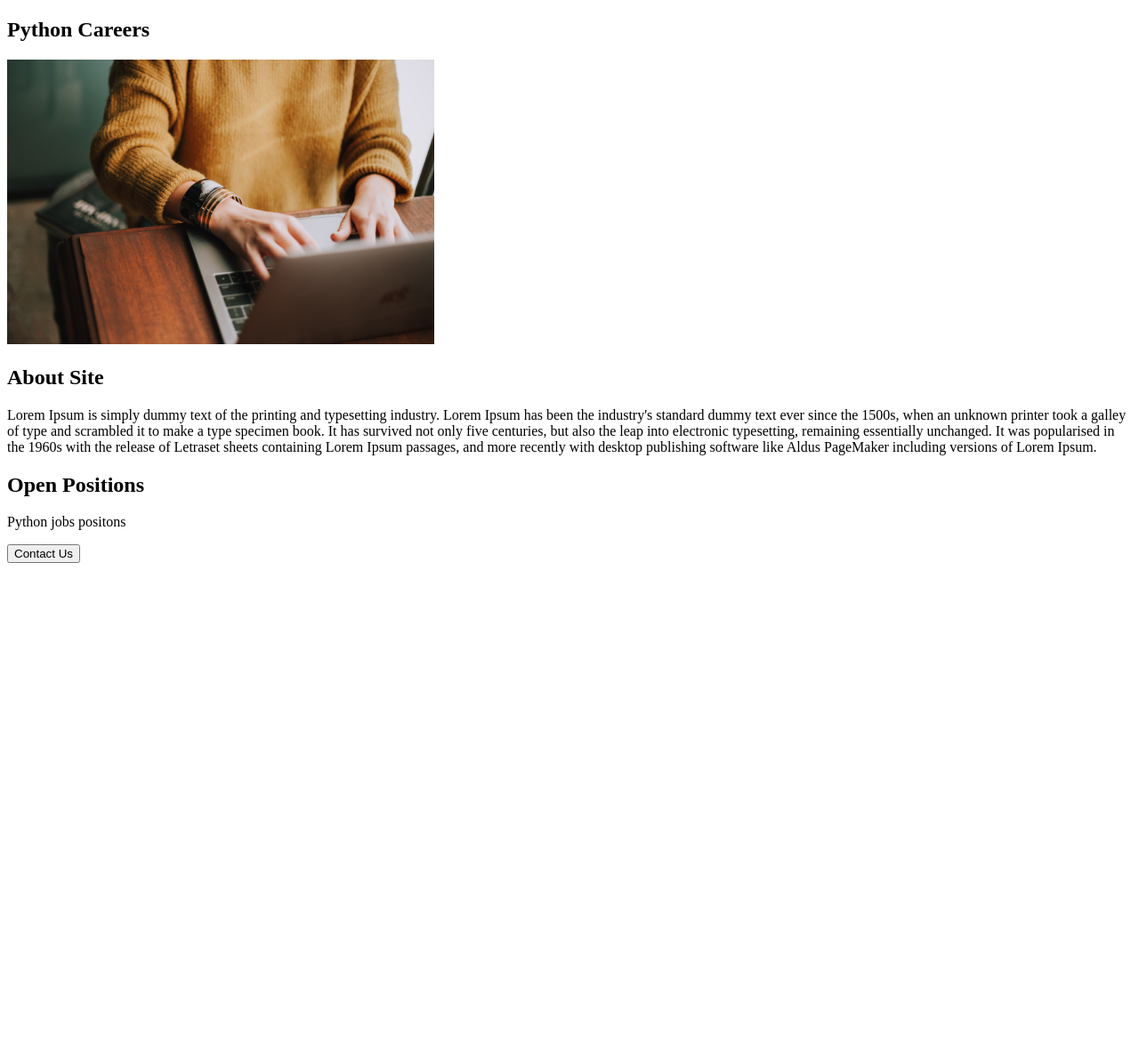
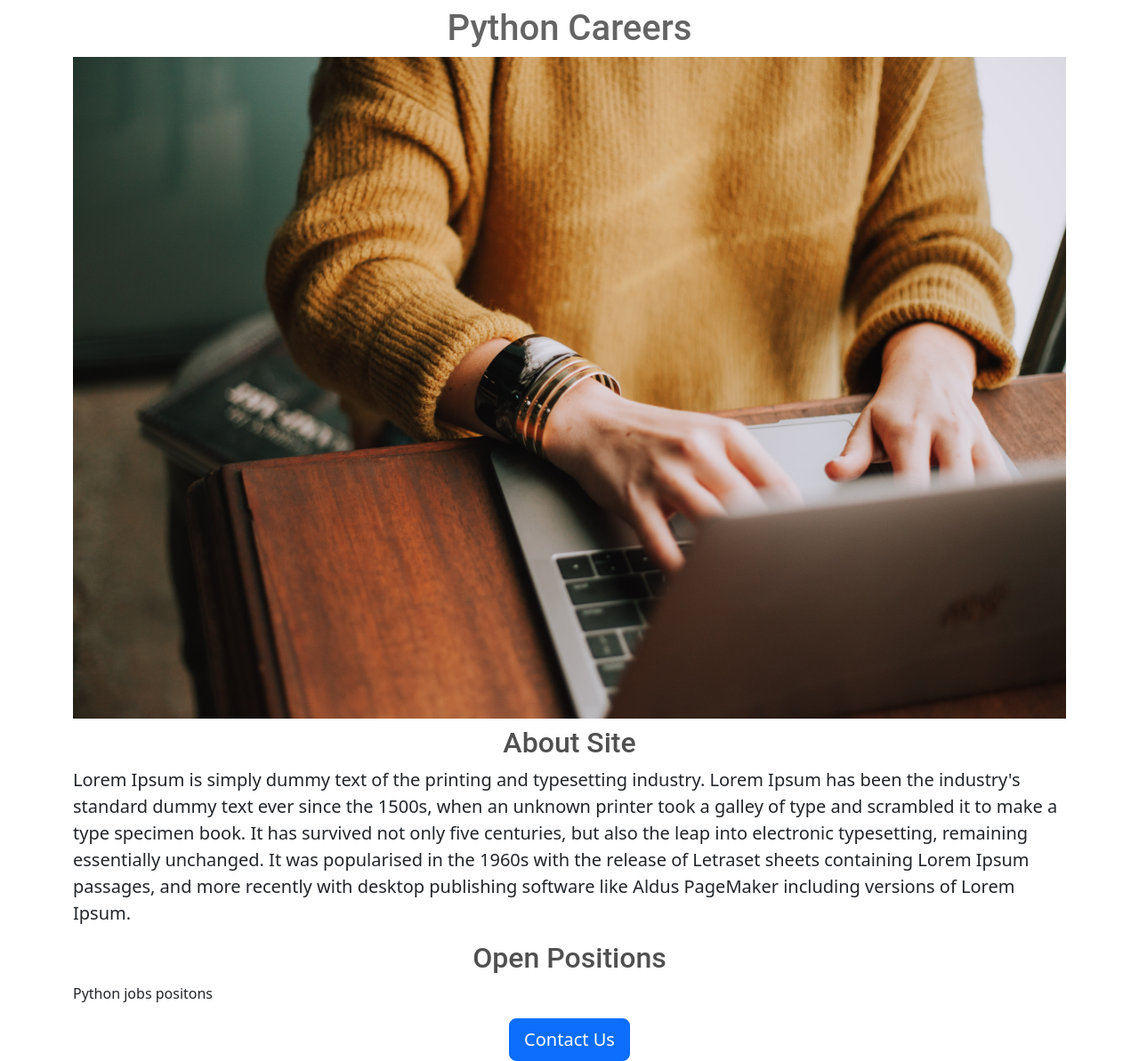
Before and after one commit to s4imu/Flask-Jobs, a Flask app: page / in a window 1280 px wide. Shown: the whole page at 89% size. Before the commit the page ends 633 px from the top, so only its background shows below. Run offline with Flask 3, Linux system fonts and the light colour scheme.

Commit message:
FEAT: stlying home page

```diff
--- a/static/styles.css
+++ b/static/styles.css
@@ -1,3 +1,26 @@
+h1 {
+  text-align: center;
+  font-size: 44px;
+  font-family: Roboto;
+  font-weight: normal;
+  color: rgb(100, 100, 100);
+
+}
+
+h2 {
+  text-align: center;
+  font-size: 32px;
+  font-family: Roboto;
+  font-weight: normal;
+  color: rgb(80, 80, 80);
+}
+
 #home-banner {
-  height: 320px;
+  height: 600px;
+  width: 100%;
+  object-fit: cover;
 }
+
+#contact-button {
+  text-align: center;
+}
--- a/templates/home.html
+++ b/templates/home.html
@@ -5,15 +5,20 @@
     <meta name="viewport" content="width=device-width, initial-scale=1.0">
     <link rel="stylesheet" type="text/css" href="{{url_for('static', filename='styles.css') }}">
     <link rel="icon" href="{{ url_for('static', filename='favicon.ico') }}" type="image/x-icon">
+  <link rel="stylesheet" href="https://cdn.jsdelivr.net/npm/bootstrap@5.2.3/dist/css/bootstrap.min.css" integrity="sha384-rbsA2VBKQhggwzxH7pPCaAqO46MgnOM80zW1RWuH61DGLwZJEdK2Kadq2F9CUG65" crossorigin="anonymous">
     <title>Flask Jobs</title>
 </head>
 <body>
-    <h2>Python Careers</h2>
-    <img id="home-banner" src={{url_for('static', filename='career.jpg')}} />
-  <h2>About Site</h2>
-  <p>Lorem Ipsum is simply dummy text of the printing and typesetting industry. Lorem Ipsum has been the industry's standard dummy text ever since the 1500s, when an unknown printer took a galley of type and scrambled it to make a type specimen book. It has survived not only five centuries, but also the leap into electronic typesetting, remaining essentially unchanged. It was popularised in the 1960s with the release of Letraset sheets containing Lorem Ipsum passages, and more recently with desktop publishing software like Aldus PageMaker including versions of Lorem Ipsum.</p>
-  <h2>Open Positions</h2>
-  <p>Python jobs positons</p>
-  <button>Contact Us</button>
+  <div class="container">
+    <h1 class="text-center mt-2 mb-2">Python Careers</h1>
+    <img class="img-fluid" src={{url_for('static', filename='career.jpg')}} />
+    <h2 class="text-center mt-2">About Site</h2>
+    <p class="lead">Lorem Ipsum is simply dummy text of the printing and typesetting industry. Lorem Ipsum has been the industry's standard dummy text ever since the 1500s, when an unknown printer took a galley of type and scrambled it to make a type specimen book. It has survived not only five centuries, but also the leap into electronic typesetting, remaining essentially unchanged. It was popularised in the 1960s with the release of Letraset sheets containing Lorem Ipsum passages, and more recently with desktop publishing software like Aldus PageMaker including versions of Lorem Ipsum.</p>
+    <h2 class="text-center">Open Positions</h2>
+    <p>Python jobs positons</p>
+    <div class="text-center">
+      <button class="btn btn-primary btn-lg">Contact Us</button>
+    </div>
+  </div>
 </body>
 </html>
```
